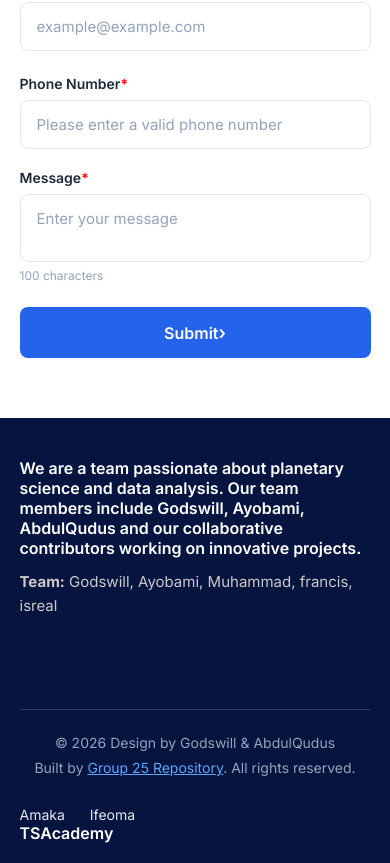
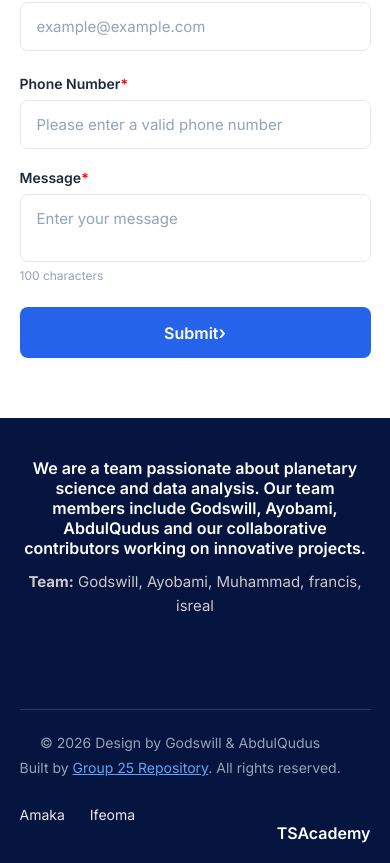
Before and after one commit to godswillsamuel/CapstoneGroup25, a React (Vite) app: page / in a window 390 px wide. Shown: the part 3093-3956 px from the top of the page. Built offline with nearby package versions, Linux system fonts and the light colour scheme.

Commit message:
Update footer layout to use grid display
Changed display property from flex to grid for footer layout.

```diff
--- a/src/components/Footer.css
+++ b/src/components/Footer.css
@@ -37,14 +37,14 @@
   .footer-bottom {
     border-top: 1px solid rgba(255, 255, 255, 0.15);
     padding-top: 24px;
-    display: flex;
+    display: Grid;
     justify-content: space-between;
-    align-items: center;
     font-size: 14px;
     color: #94a3b8;
   }
 
   .footer-brand {
+    display: block;
     text-align: right;
   }
 
@@ -56,7 +56,9 @@
     .footer {
       padding: 40px 5vw 20px;
     }
-
+    .footer-about {
+      text-align: center;
+    }
     .footer-top {
       flex-direction: column;
       align-items: flex-start;
```
